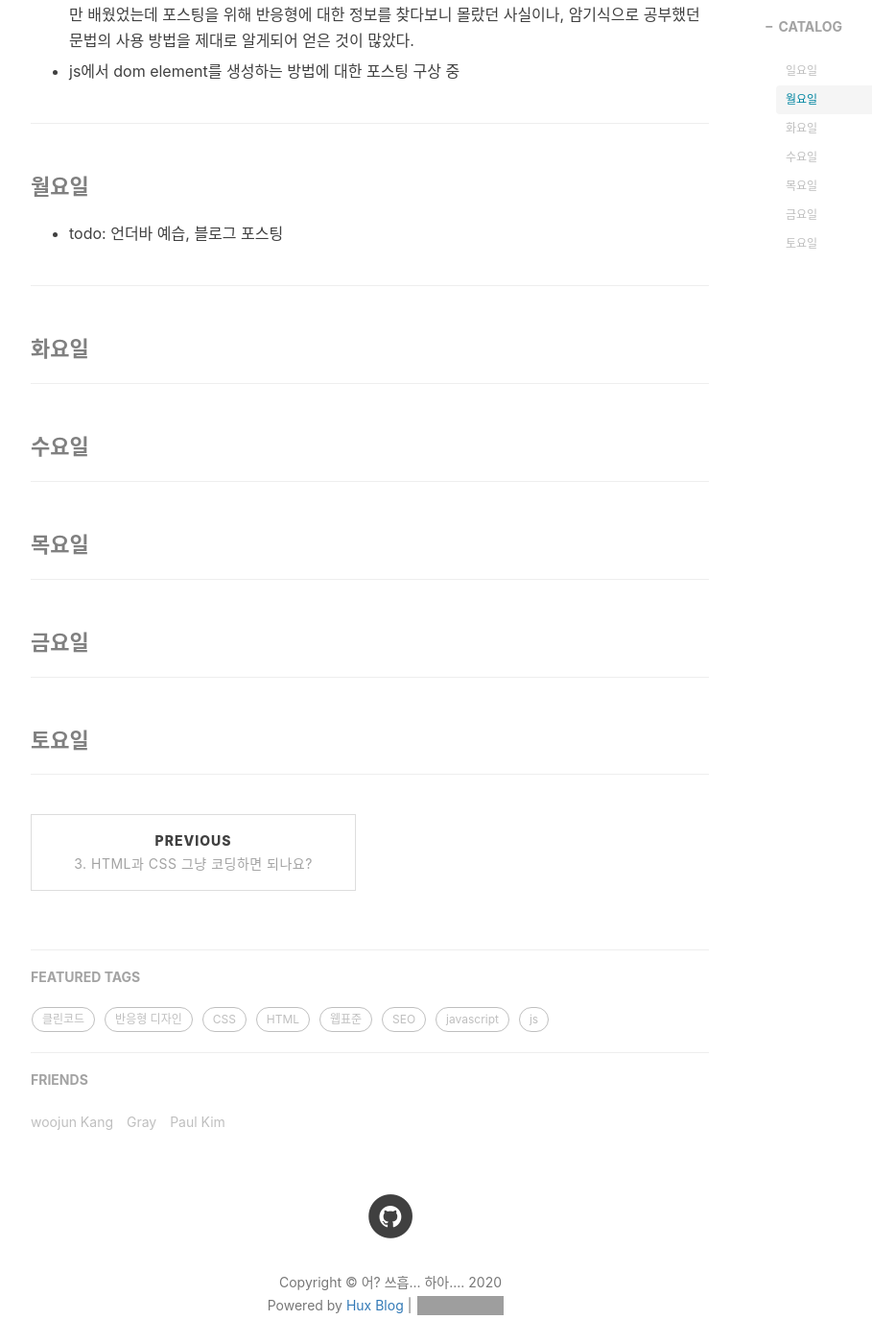
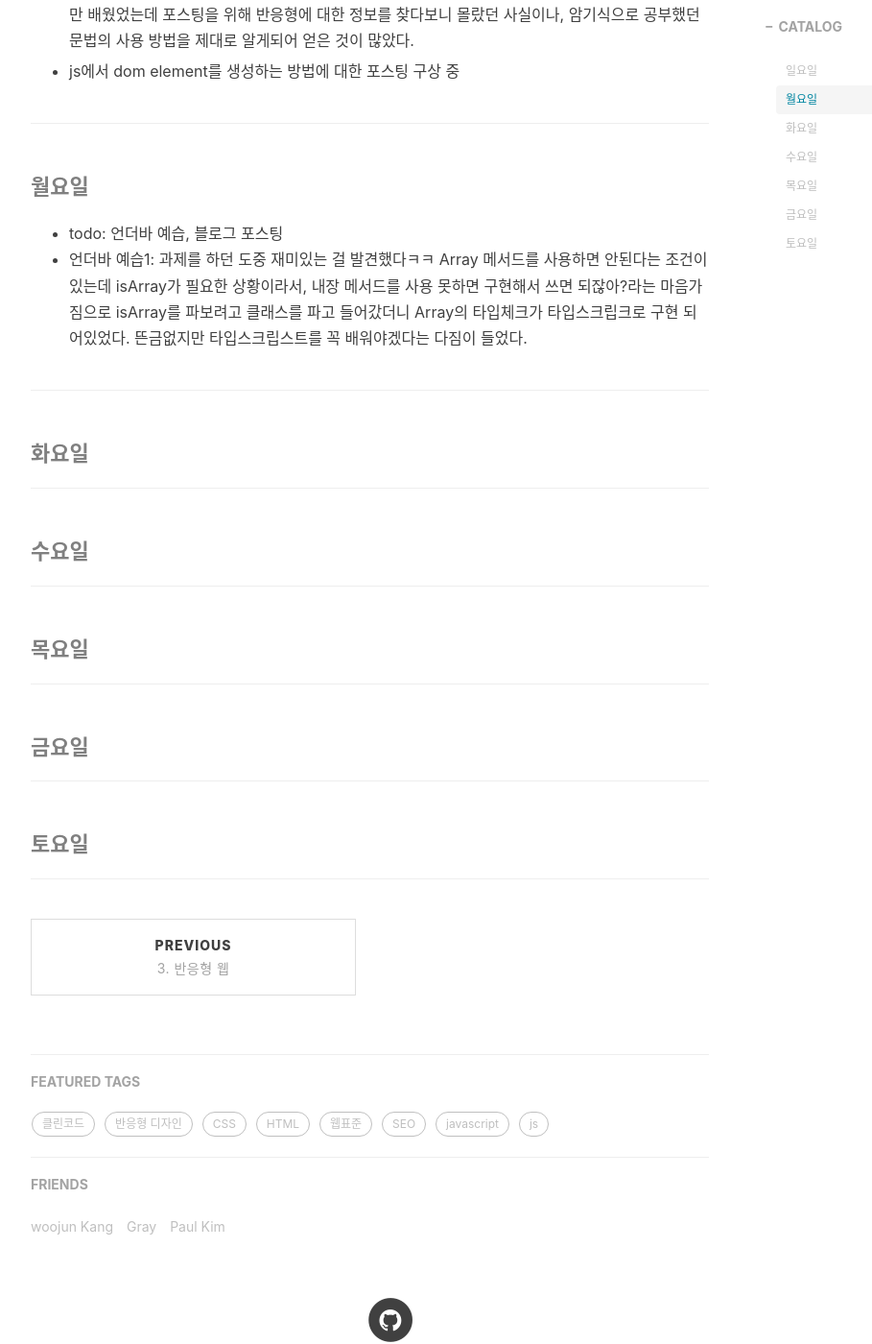
Before and after one commit to dkje/dkje.github.io, a Jekyll site: the page built from _posts/TIL/20-08-16-TILWeek3.markdown, in a window 1280 px wide and 1400 px high, scrolled down 662 px. Shown: the whole window at 96% size, without its empty margins (233-1142 px from the left). Built offline with Jekyll 4.4.1, drawn with Linux system fonts in a browser that asks for light colours; nearby versions of some CDN libraries; comment, search, counter and statistics services are not loaded; grey boxes are pictures that could not be loaded.

Commit message:
[test]레이아웃 테스트

```diff
--- a/_posts/CSS_HTML/20-08-15-IsHTMLandCSSReallyEasy3.markdown
+++ b/_posts/CSS_HTML/20-08-15-IsHTMLandCSSReallyEasy3.markdown
@@ -1,6 +1,6 @@
 ---
 layout: post
-title: '3. HTML과 CSS 그냥 코딩하면 되나요?'
+title: '3. 반응형 웹'
 subtitle: ' 최적화는 HTML과 CSS에서부터 '
 date: 2020-08-15 20:21:00
 author: 'Dev X'
--- a/_posts/TIL/20-08-16-TILWeek3.markdown
+++ b/_posts/TIL/20-08-16-TILWeek3.markdown
@@ -24,9 +24,9 @@ tags:
 #### 월요일
 
 -   todo: 언더바 예습, 블로그 포스팅
+-   언더바 예습1: 과제를 하던 도중 재미있는 걸 발견했다ㅋㅋ Array 메서드를 사용하면 안된다는 조건이 있는데 isArray가 필요한 상황이라서, 내장 메서드를 사용 못하면 구현해서 쓰면 되잖아?라는 마음가짐으로 isArray를 파보려고 클래스를 파고 들어갔더니 Array의 타입체크가 타입스크립크로 구현 되어있었다. 뜬금없지만 타입스크립스트를 꼭 배워야겠다는 다짐이 들었다.
 
 ---
-
 #### 화요일
 
 ---
```
